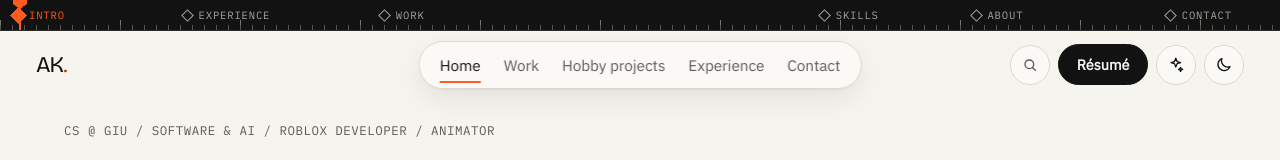
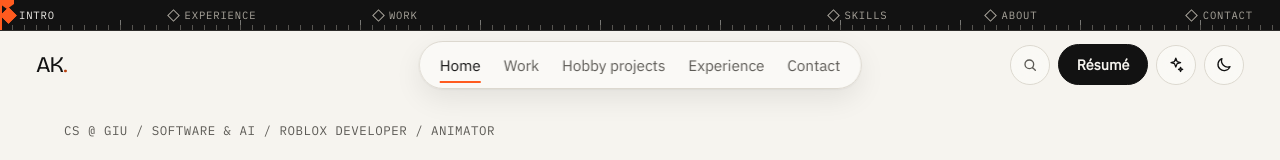
Before and after one commit to realgnh/portfolio-prototype, a React (Vite) app: page / in a window 1280 px wide. Shown: the top 160 px of the page. Built offline with nearby package versions, Linux system fonts and the light colour scheme.

Commit message:
Let the ruler's playhead run all the way to the screen edges
The track now spans the full width, so at the bottom of the page the
playhead reaches the right edge. Keyframes are clamped just inside the
edges and the playhead handle shifts inward at the ends so neither is
cut off.

```diff
--- a/src/components/layout/ScrollRuler.tsx
+++ b/src/components/layout/ScrollRuler.tsx
@@ -165,7 +165,8 @@ export function ScrollRuler() {
             data-active={key.name === active || undefined}
             data-fit={fits[index] ?? 'hide'}
             data-passed={key.name !== active && keys.indexOf(key) < keys.findIndex(item => item.name === active) || undefined}
-            style={{ left: `${key.at * 100}%` }}
+            data-at={key.at.toFixed(4)}
+            style={{ left: `clamp(10px, ${(key.at * 100).toFixed(4)}%, calc(100% - 10px))` }}
             onClick={() => jumpTo(key)}
           >
             <span className="ruler-diamond" aria-hidden="true" />
--- a/src/styles/ruler.css
+++ b/src/styles/ruler.css
@@ -18,8 +18,9 @@
     repeating-linear-gradient(90deg, var(--band-text) 0 1px, transparent 1px 120px) bottom / 100% 10px no-repeat;
   opacity: 0.45;
 }
-/* Inset track so the first and last keyframes (0% and 100%) aren't cut off at the screen edges. */
-.ruler-track { position: absolute; inset: 0 1.5rem 0 1.25rem; }
+/* The track spans the full width, so the playhead goes all the way from edge to edge.
+   Keyframes are clamped 10px inside the edges (ScrollRuler.tsx) so they're never cut off. */
+.ruler-track { position: absolute; inset: 0; }
 .ruler-fill {
   position: absolute; left: 0; width: 100%; bottom: 0; height: 3px; pointer-events: none;
   background: var(--accent-fill); transform-origin: left; transform: scaleX(var(--progress));
@@ -28,11 +29,11 @@
   position: absolute; top: 0; bottom: 0; left: 0; width: 100%; pointer-events: none;
   transform: translateX(calc(var(--progress) * 100%));
 }
-.ruler-playhead::before { /* the line */
-  position: absolute; top: 0; bottom: 0; left: -1px; width: 2px; background: var(--accent-fill); content: "";
+.ruler-playhead::before { /* the line (shifts inward at the very ends so it stays visible) */
+  position: absolute; top: 0; bottom: 0; left: calc(var(--progress) * -2px); width: 2px; background: var(--accent-fill); content: "";
 }
 .ruler-playhead::after { /* the handle */
-  position: absolute; top: 0; left: -7px; width: 14px; height: 9px; background: var(--accent-fill);
+  position: absolute; top: 0; left: calc(var(--progress) * -14px); width: 14px; height: 9px; background: var(--accent-fill);
   clip-path: polygon(0 0, 100% 0, 100% 45%, 50% 100%, 0 45%); content: "";
 }
 
```
